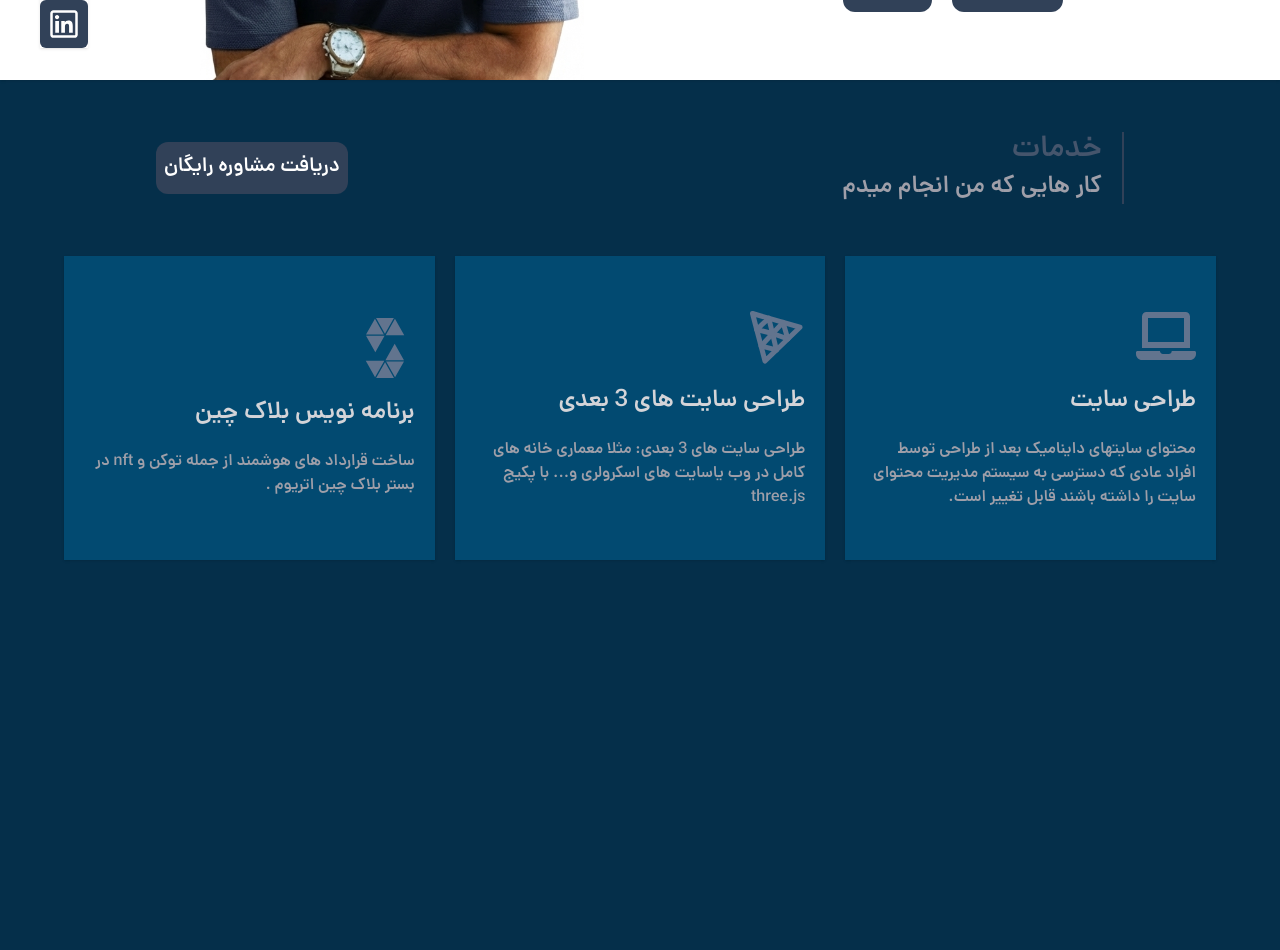
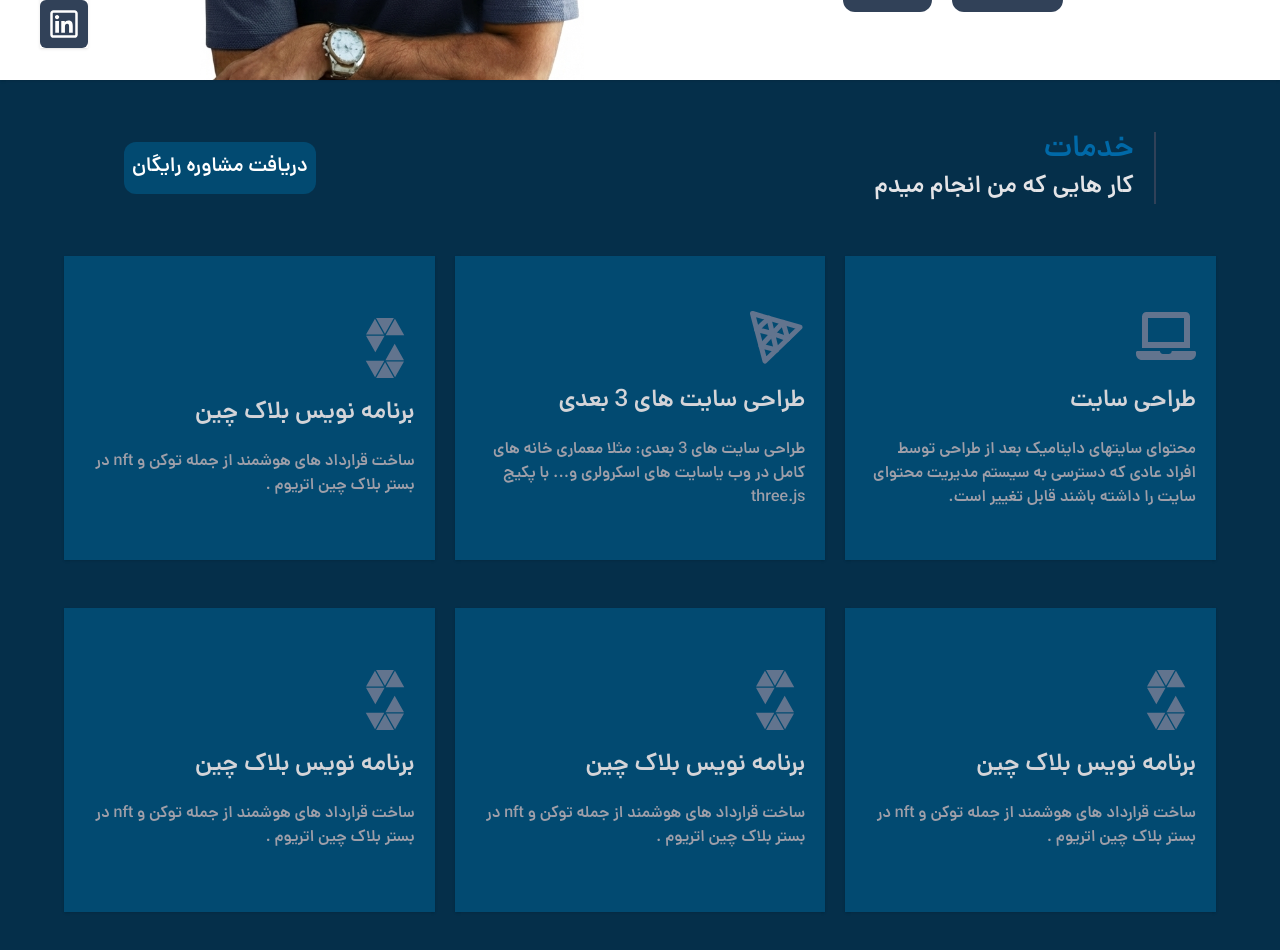
Before and after one commit to mohsenical/my-website, a React (Vite) app: page / in a window 1280 px wide. Shown: the part 640-1590 px from the top of the page. Before the commit the page ends 1240 px from the top, so only its background shows below. Built offline with nearby package versions, Linux system fonts and the light colour scheme.

Commit message:
Adding a dynamic header feature

```diff
--- a/package.json
+++ b/package.json
@@ -11,6 +11,7 @@
   },
   "dependencies": {
     "@tailwindcss/vite": "^4.1.18",
+    "clsx": "^2.1.1",
     "react": "^19.2.0",
     "react-dom": "^19.2.0",
     "react-icons": "^5.5.0",
--- a/src/Data/menuItem.jsx
+++ b/src/Data/menuItem.jsx
@@ -42,6 +42,24 @@ const ServicesBoxs = [
         desc: "ساخت قرارداد های هوشمند از جمله توکن و nft در بستر بلاک چین اتریوم . ",
         icon: <SiSolidity />
     },
+    {
+        id: 3,
+        title: "برنامه نویس بلاک چین",
+        desc: "ساخت قرارداد های هوشمند از جمله توکن و nft در بستر بلاک چین اتریوم . ",
+        icon: <SiSolidity />
+    },
+    {
+        id: 3,
+        title: "برنامه نویس بلاک چین",
+        desc: "ساخت قرارداد های هوشمند از جمله توکن و nft در بستر بلاک چین اتریوم . ",
+        icon: <SiSolidity />
+    },
+    {
+        id: 3,
+        title: "برنامه نویس بلاک چین",
+        desc: "ساخت قرارداد های هوشمند از جمله توکن و nft در بستر بلاک چین اتریوم . ",
+        icon: <SiSolidity />
+    },
 
 ]
 
--- a/src/components/modules/Header/Header.jsx
+++ b/src/components/modules/Header/Header.jsx
@@ -1,4 +1,4 @@
-import { useState } from "react";
+import { useEffect, useState } from "react";
 import useDarkMode from "../../../Hoocs/useDarkMode";
 import { Link } from "react-router";
 
@@ -7,11 +7,32 @@ import SideBar from "../SideBar/SideBar";
 import { menuItem } from "../../../Data/menuItem"
 
 import { FaSun, FaMoon, FaGithub, FaTelegram, FaInstagram, FaLinkedin } from "react-icons/fa";
+import clsx from "clsx";
 
 function Header() {
 
     const [sideBar, setSideBar] = useState(false)
     const { isDark, toogleDarkMode } = useDarkMode()
+    const [fixTop, setFixTop] = useState(false)
+
+
+    useEffect(() => {
+
+        const fixNavbarToTop = () => {
+            const currentScroll = window.pageYOffset
+
+
+            if (currentScroll > 90) {
+                setFixTop(true)
+            } else {
+                setFixTop(false)
+            }
+        }
+
+        window.addEventListener("scroll", fixNavbarToTop)
+        return () => removeEventListener("scroll", fixNavbarToTop)
+    }, [])
+
 
     const sideBarOpen = () => {
         setSideBar(true)
@@ -21,11 +42,12 @@ function Header() {
         setSideBar(false)
     }
 
+
     return (
         <>
             {/* Header Laptop & Tablet Responsive */}
             <header className='hidden md:block'>
-                <div className="fixed top-0 right-0 left-0 z-50 flex items-center w-screen h-18 lg:h-20 shadow bg-white dark:bg-black backdrop-blur-xl">
+                <div className={clsx("z-50 flex right-0 left-0 items-center h-18 lg:h-20 shadow-xl  dark:bg-black/50 backdrop-blur-xl transition-all", fixTop ? "fixed top-7 w-[90%] mx-auto bg-white/50 rounded-2xl" : "fixed top-0 w-screen bg-white")}>
                     <div className="flex items-center justify-between w-full px-6 lg:px-10 py-5">
                         <nav className='flex items-center gap-x-5 lg:gap-x-9'>
                             <ul className='flex gap-x-5 lg:gap-x-9 text-[18px] lg:text-xl text-gray-900 *:hover:text-zinc-500 dark:text-zinc-400 dark:*:hover:text-white *:transition-colors'>
--- a/src/components/modules/HeaderSctionBody/HeaderSctionBody.jsx
+++ b/src/components/modules/HeaderSctionBody/HeaderSctionBody.jsx
@@ -2,14 +2,14 @@ import React from 'react'
 
 function HeaderSctionBody({ title, desc, button, btnHref }) {
     return (
-        <div className=" flex items-center justify-between px-2 md:px-15 py-5 m-8">
+        <div className=" flex items-center justify-between px-2 md:px-15 py-5 my-8">
             <div className=" flex flex-col gap-y-0 md:gap-y-1 border-r-2 border-slate-700 dark:border-green-700 px-2 md:px-5">
-                <h2 className='text-xl lg:text-2xl xl:text-3xl text-slate-600 dark:text-green-700'> {title} </h2>
-                <h4 className='text-md lg:text-xl xl:text-2xl text-zinc-400 dark:text-gray-400'> {desc} </h4>
+                <h2 className='text-xl lg:text-2xl xl:text-3xl text-sky-700 dark:text-green-700'> {title} </h2>
+                <h4 className='text-md lg:text-xl xl:text-2xl text-zinc-200 dark:text-gray-400'> {desc} </h4>
             </div>
 
             {button ? (
-                <div className="*:flex *:justify-center *:items-center *:px-2 *:py-3 md:*:py-3 *:bg-slate-700 dark:*:bg-green-700 *:text-white dark:*:text-zinc-400 *:rounded-xl *:hover:text-gray-300 *:transition-colors *:cursor-pointer">
+                <div className="*:flex *:justify-center *:items-center *:px-2 *:py-3 md:*:py-3 *:bg-sky-900 dark:*:bg-green-700 *:text-white dark:*:text-zinc-400 *:rounded-xl *:hover:text-gray-300 *:transition-colors *:cursor-pointer">
                     <a href={`/${btnHref}`} className="text-sm lg:text-xl">
                         {button}
                     </a>
--- a/src/pages/Home.jsx
+++ b/src/pages/Home.jsx
@@ -18,7 +18,7 @@ function Home() {
                 <div className="">
                     <HeaderSctionBody title="خدمات" desc="کار هایی که من انجام میدم" button="دریافت مشاوره رایگان" btnHref="/" />
 
-                    <div className="grid grid-cols-1 md:grid-cols-2 lg:grid-cols-3 xl:grid-cols-3 items-center justify-evenly gap-x-5 gap-y-4 ">
+                    <div className="grid grid-cols-1 md:grid-cols-2 lg:grid-cols-3 xl:grid-cols-3 items-center justify-evenly gap-x-5 gap-y-2 ">
                         {
                             ServicesBoxs.map(box => (
                                 <div key={box.id}>
```
Also changed, not shown: 1 other file (tests, documents, lock files or other folders).
